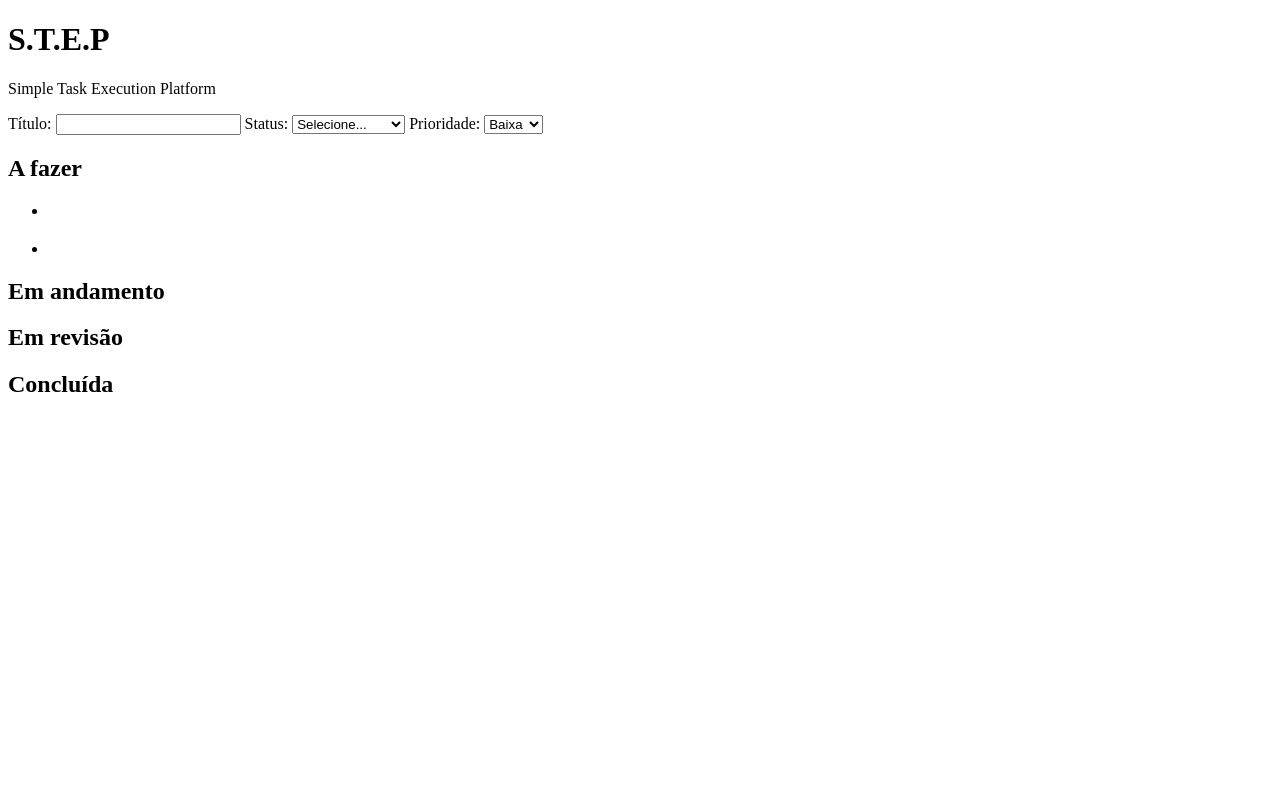
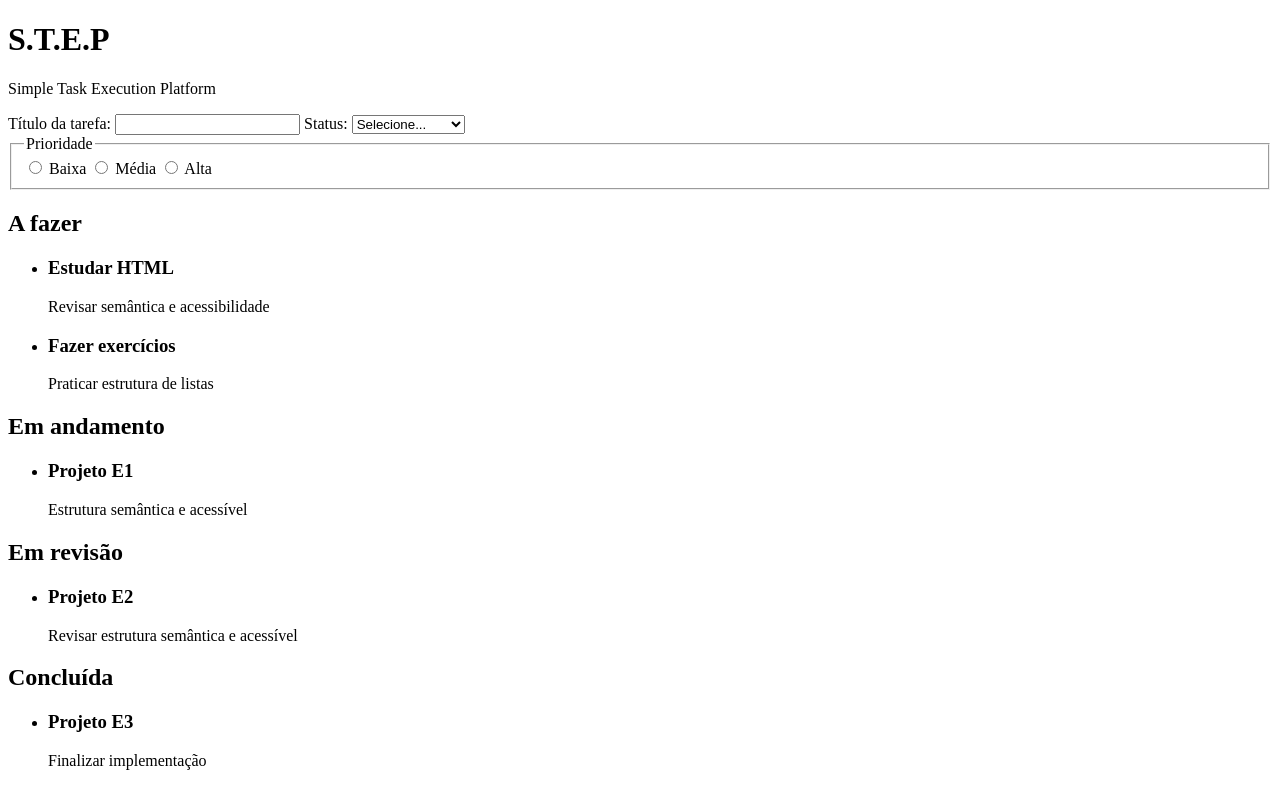
Before and after one commit to Izzieee/DFE_Jacyane-Martins, a plain HTML site: page index.html in a window 1280 px wide. Drawn offline with Linux system fonts and the light colour scheme.

Commit message:
Mudança do bloco de filtro/pesquisa para adicionar fieldset e adição da parte de cartões

```diff
--- a/index.html
+++ b/index.html
@@ -15,7 +15,7 @@
     <!--Dá problema se usar div nessa parte?-->
 
 <div class="busca-filtros">
-      <label for="titulo-tarefa">Título:</label>
+  <label for="titulo-tarefa">Título da tarefa:</label>
   <input type="text" id="titulo-tarefa" />
 
   <label for="status">Status:</label>
@@ -27,38 +27,78 @@
     <option value="concluida">Concluída</option>
   </select>
 
-      <label for="prioridade">Prioridade:</label>
-      <select id="prioridade">
-        <option value="baixa">Baixa</option>
-        <option value="media">Média</option>
-        <option value="alta">Alta</option>
-      </select>
+  <fieldset>
+    <legend>Prioridade</legend>
+    <label>
+      <input type="radio" name="prioridade" value="baixa" />
+      Baixa
+    </label>
+    <label>
+      <input type="radio" name="prioridade" value="media" />
+      Média
+    </label>
+    <label>
+      <input type="radio" name="prioridade" value="alta" />
+      Alta
+    </label>
+  </fieldset>
 </div>
 
     <main>
     <section aria-labelledby="fazer-titulo">
-            <h2  id="fazer-titulo">A fazer</h2>
+        <h2 id="fazer-titulo">A fazer</h2>
         <ul>
             <li>
-                    <section></section>
+                <article>
+                    <h3>Estudar HTML</h3>
+                    <p>Revisar semântica e acessibilidade</p>
+                </article>
             </li>
             <li>
-                    <section></section>
+                <article>
+                    <h3>Fazer exercícios</h3>
+                    <p>Praticar estrutura de listas</p>
+                </article>
             </li>
         </ul>
     </section>
 
     <section aria-labelledby="andamento-titulo">
         <h2 id="andamento-titulo">Em andamento</h2>
+        <ul>
+            <li>
+                <article>
+                    <h3>Projeto E1</h3>
+                    <p>Estrutura semântica e acessível</p>
+                </article>
+            </li>
+        </ul>
     </section>
 
     <section aria-labelledby="revisao-titulo">
         <h2 id="revisao-titulo">Em revisão</h2>
+        <ul>
+            <li>
+                <article>
+                    <h3>Projeto E2</h3>
+                    <p>Revisar estrutura semântica e acessível</p>
+                </article>
+            </li>
+        </ul>
     </section>
 
     <section aria-labelledby="concluida-titulo">
         <h2 id="concluida-titulo">Concluída</h2>
+        <ul>
+            <li>
+                <article>
+                    <h3>Projeto E3</h3>
+                    <p>Finalizar implementação</p>
+                </article>
+            </li>
+        </ul>
     </section>
 </main>
+
   </body>
 </html>
```
Lines whose indentation alone changed are shown as unchanged.
